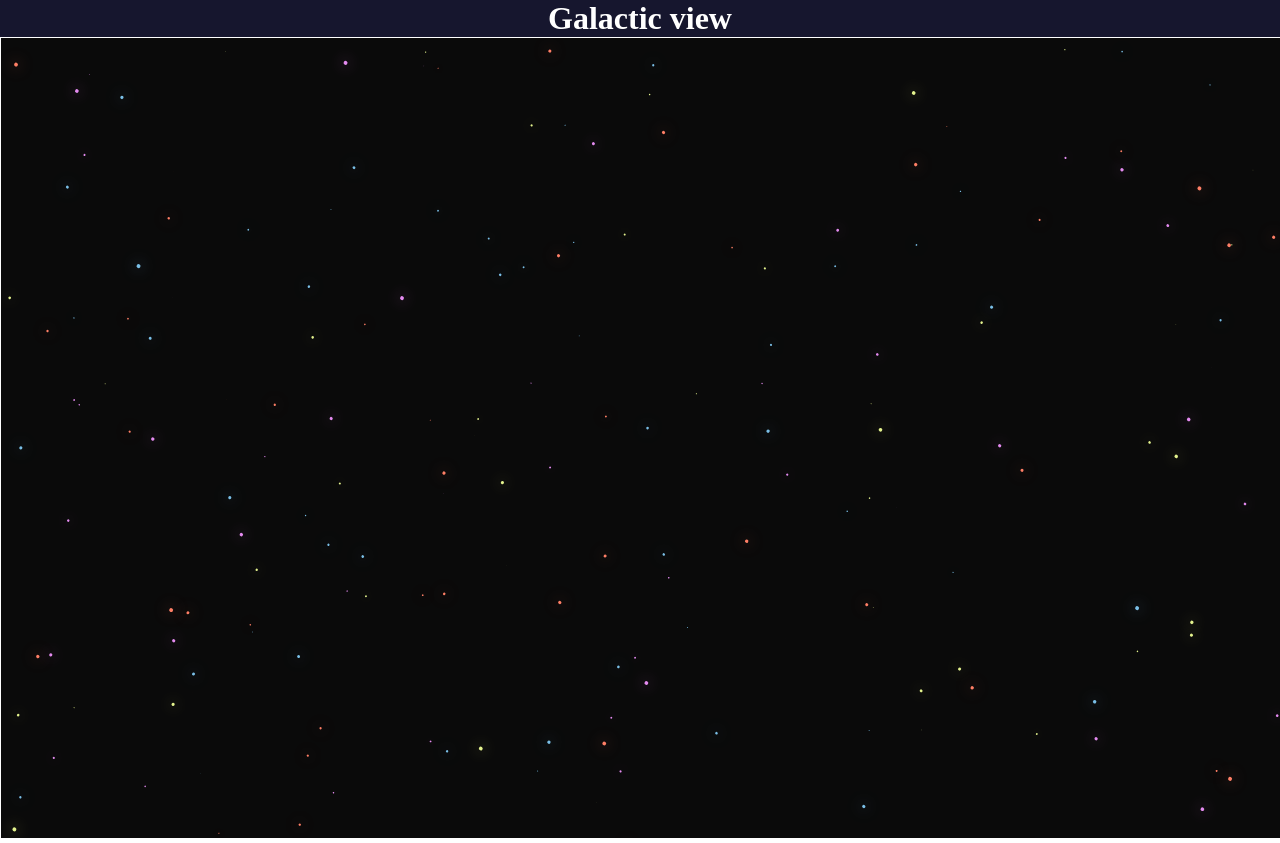
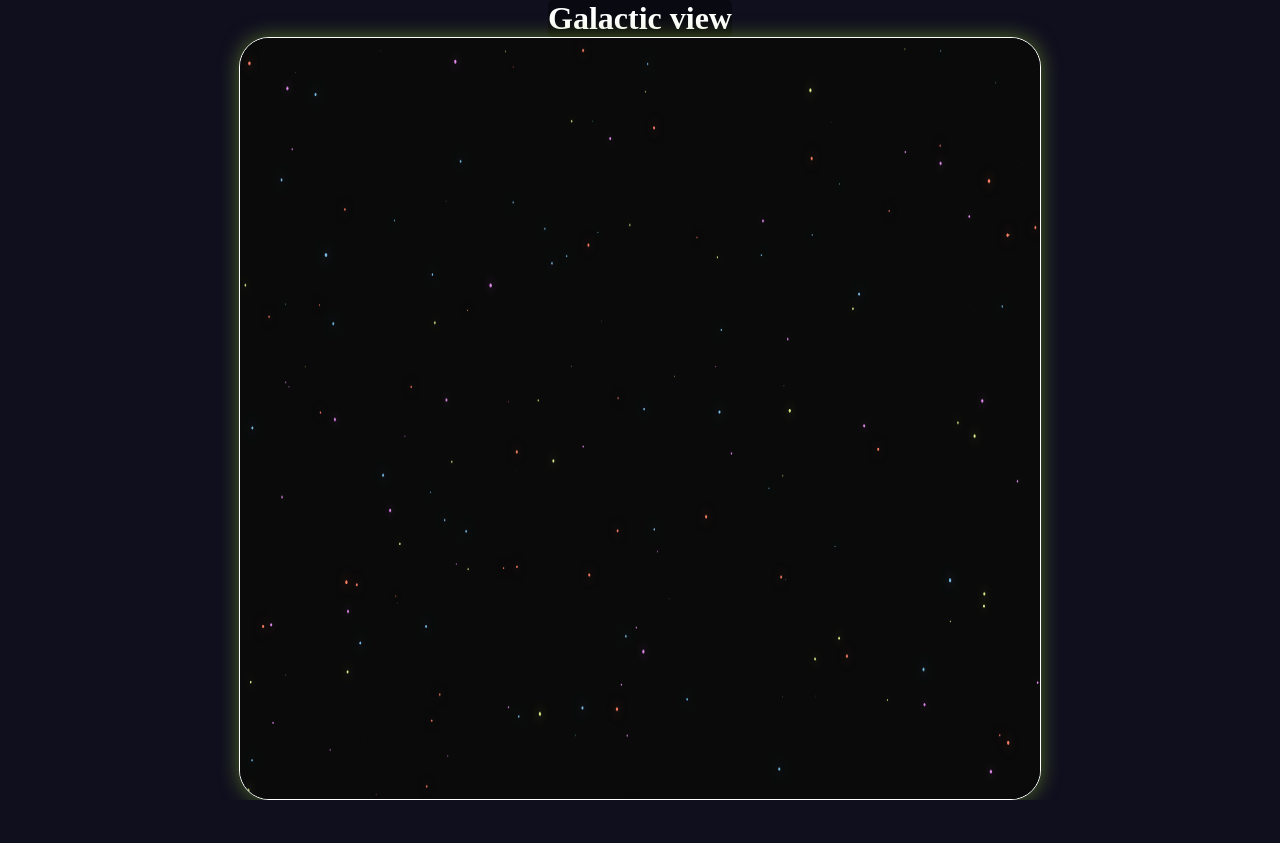
Before and after one commit to Yashvi-saini/Animation-task, a plain HTML site: page index.html in a window 1280 px wide. After the commit the page ends 800 px from the top, so only its background shows below. Drawn offline with Linux system fonts and the light colour scheme.

Commit message:
Update style.css

```diff
--- a/style.css
+++ b/style.css
@@ -10,5 +10,20 @@ canvas{
 h1{
     color:white;
     text-align:center;
-    background-color:rgb(22, 22, 46)
+    background-color:rgb(9, 9, 17);
+    border-radius:5px;
 }
+body{
+    background-color:rgb(15, 15, 30);
+    display: flex;
+    flex-direction: column;
+    align-items: center;
+    justify-content: center;
+    height: 100vh;
+}
+canvas{
+    height:1000px;
+    width:800px;
+    border-radius: 30px;
+    box-shadow: 0 0 20px rgba(147, 192, 49, 0.5);
+}
```
